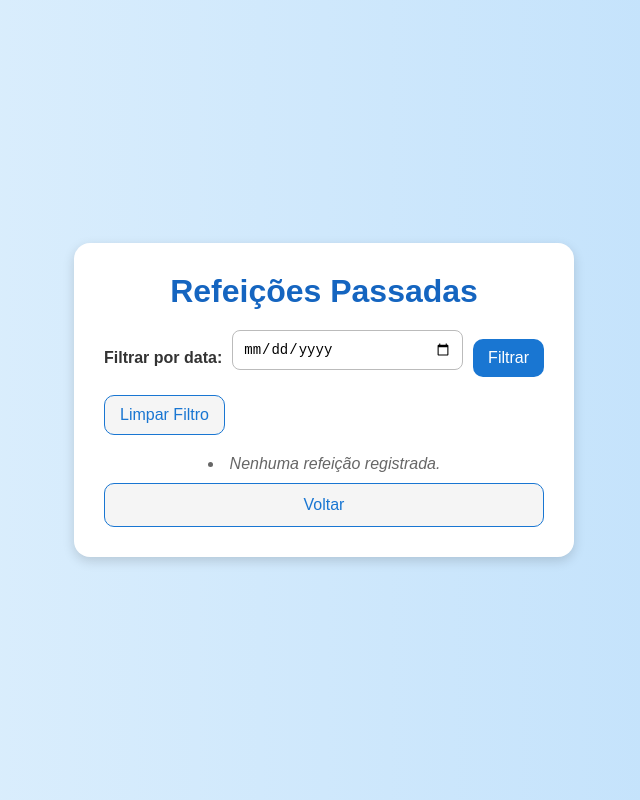
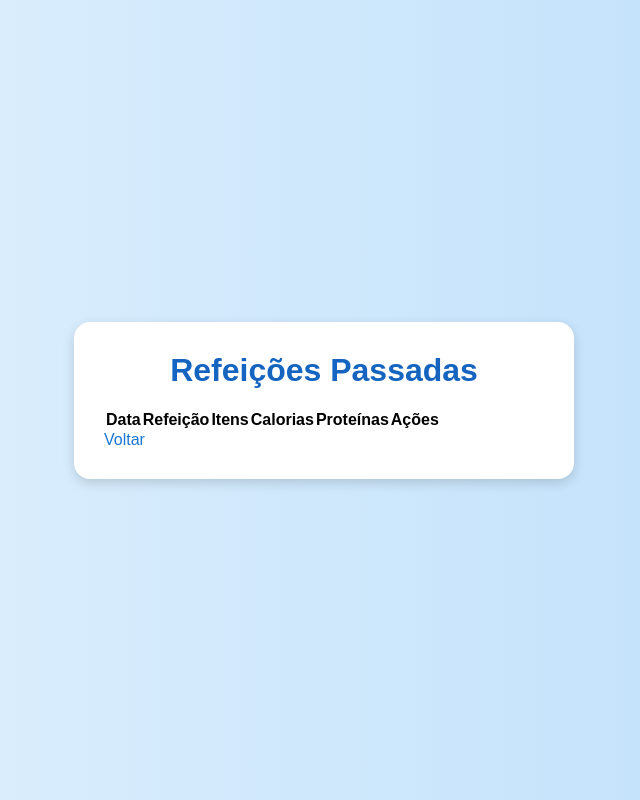
Before and after one commit to LGiugno/controle-de-comida, a plain HTML site: page refeicoespastadas.html in a window 1280 px wide. Shown: the whole page, without its empty margins (316-956 px from the left). Drawn offline with Linux system fonts and the light colour scheme.

Commit message:
Update refeicoespastadas.html

```diff
--- a/refeicoespastadas.html
+++ b/refeicoespastadas.html
@@ -5,24 +5,27 @@
   <meta name="viewport" content="width=device-width, initial-scale=1.0">
   <title>Refeições Passadas</title>
   <link rel="stylesheet" href="style.css">
-    <script src="script.js" defer></script>
 </head>
 <body>
-    <div class="container">
+  <div class="container fade-in-up">
     <h1>Refeições Passadas</h1>
-
-        <div class="filters">
-            <label for="dataFiltro">Filtrar por data:</label>
-            <input type="date" id="dataFiltro" name="dataFiltro">
-            <button onclick="filtrarRefeicoes()">Filtrar</button>
-            <button onclick="limparFiltro()" class="secondary-button">Limpar Filtro</button>
+    <div class="table">
+      <table id="tabelaRefeicoes">
+        <thead>
+          <tr>
+            <th>Data</th>
+            <th>Refeição</th>
+            <th>Itens</th>
+            <th>Calorias</th>
+            <th>Proteínas</th>
+            <th>Ações</th>
+          </tr>
+        </thead>
+        <tbody id="tabelaRefeicoesBody"></tbody>
+      </table>
     </div>
-
-        <div id="listaRefeicoes"></div>
-
-        <button onclick="window.location.href='usuario.html'" class="secondary-button">
-            Voltar
-        </button>
+    <p class="helper mt-12"><a href="usuario.html">Voltar</a></p>
   </div>
+  <script src="script.js"></script>
 </body>
 </html>
```
Lines whose indentation alone changed are shown as unchanged.
